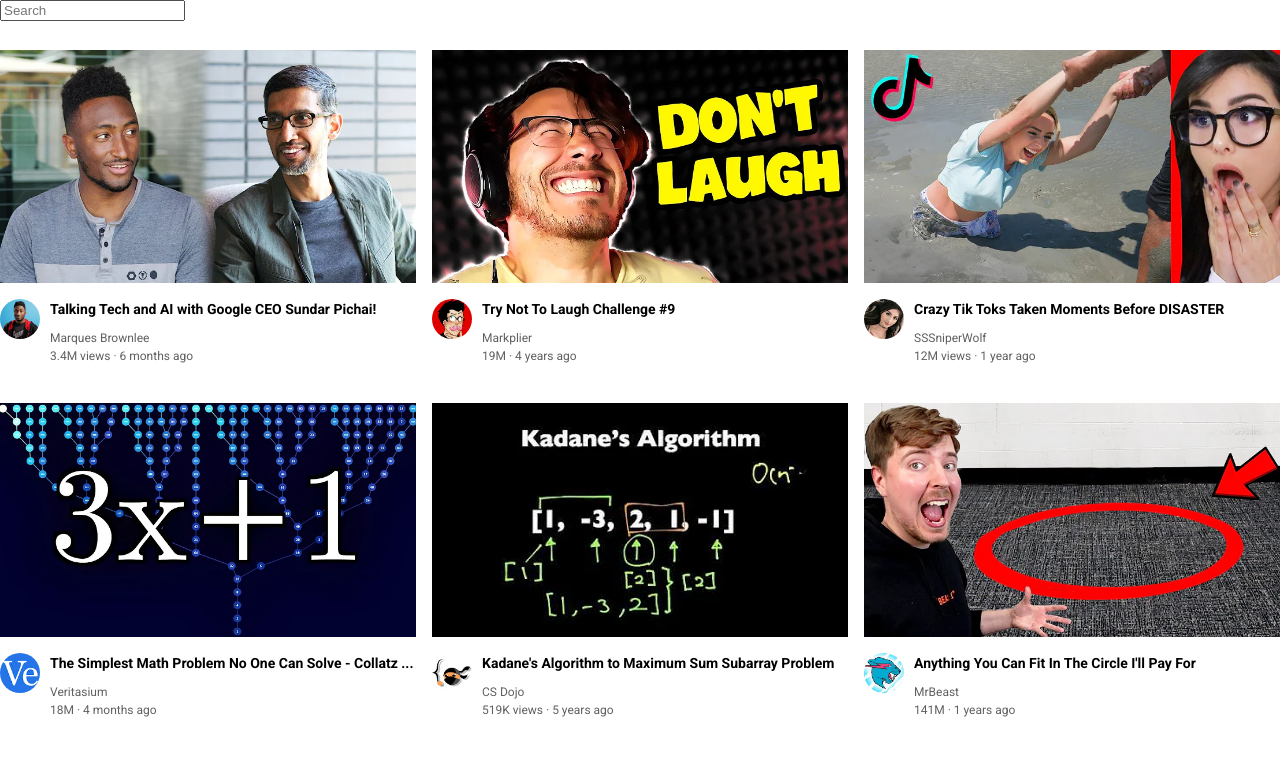
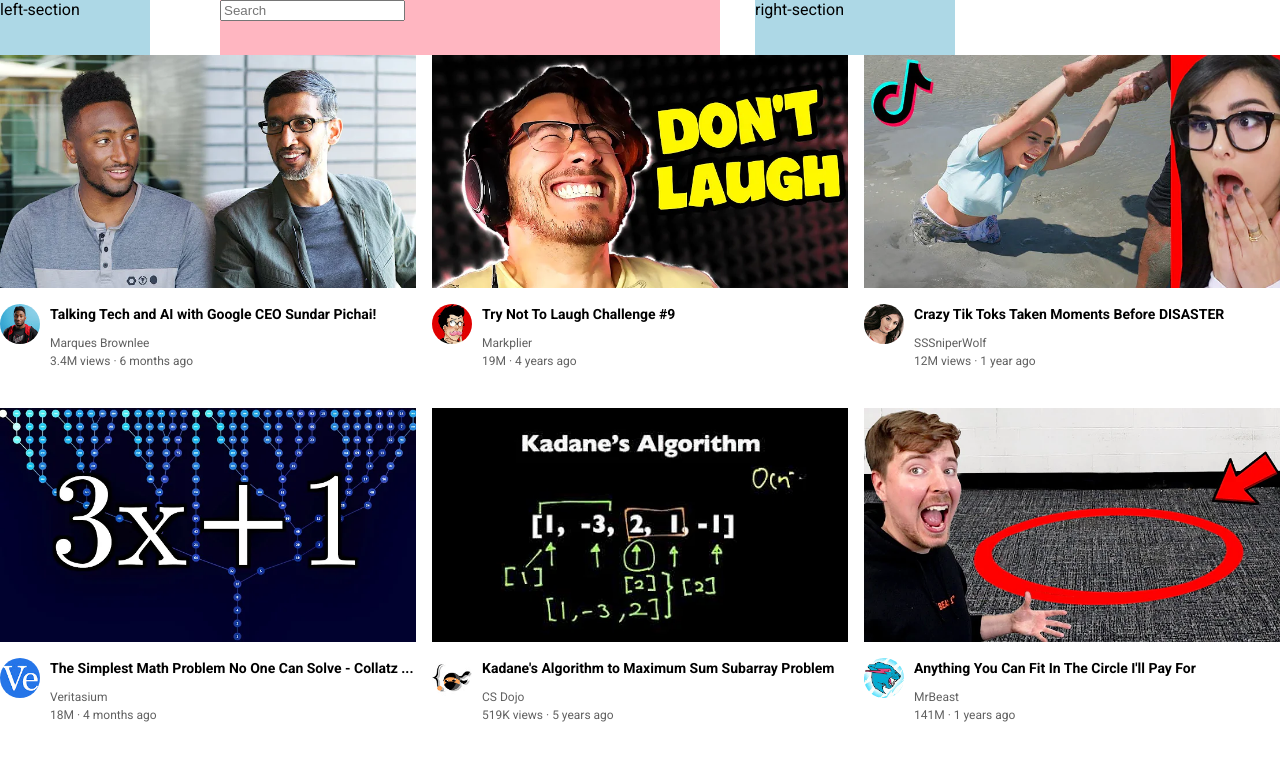
Before and after one commit to LionInTheCity14/Youtube-Clone, a plain HTML site: page index.html in a window 1280 px wide. Drawn offline with Linux system fonts and the light colour scheme.

Commit message:
Flexbox implemented and all css are put in seprate files according to their roles

```diff
--- a/index.html
+++ b/index.html
@@ -5,15 +5,31 @@
   <meta charset="UTF-8">
   <meta http-equiv="X-UA-Compatible" content="IE=edge">
   <meta name="viewport" content="width=device-width, initial-scale=1.0">
-  <link rel="stylesheet" href="styles/index.css">
+
+  <link rel="stylesheet" href="styles/general.css">
+  <link rel="stylesheet" href="styles/header.css">
+  <link rel="stylesheet" href="styles/video.css">
+
   <link rel="preconnect" href="https://fonts.googleapis.com">
   <link rel="preconnect" href="https://fonts.gstatic.com" crossorigin>
   <link href="https://fonts.googleapis.com/css2?family=Roboto:wght@400;500;700&display=swap" rel="stylesheet">
+
   <title>Youtube-Clone</title>
 </head>
 
 <body>
-  <input class="search-bar" type="text" placeholder="Search"><br>
+
+  <div class="header">
+    <div class="left-section">
+      left-section
+    </div>
+    <div class="middle-section">
+      <input class="search-bar" type="text" placeholder="Search">
+    </div>
+    <div class="right-section">
+      right-section
+    </div>
+  </div>
 
   <div class="video-grid">
 
--- /dev/null
+++ b/styles/general.css
@@ -0,0 +1,8 @@
+body {
+  margin: 0px;
+  font-family: 'Roboto', sans-serif;
+}
+
+p{
+  margin: 0;
+}
--- /dev/null
+++ b/styles/header.css
@@ -0,0 +1,28 @@
+.header{
+  height: 55px;
+
+
+
+  display: flex;
+  flex-direction: row;
+  /* justify-content: space-between; */
+
+}
+
+.left-section{
+  background-color: lightblue;
+  width: 150px;
+}
+
+.middle-section{
+  margin-left: 70px;
+  margin-right: 35px;
+  background-color: lightpink;
+  flex: 1;
+  max-width: 500px;
+}
+
+.right-section{
+  background-color: lightblue;
+  width: 200px;
+}
--- a/styles/index.css
+++ b/styles/video.css
@@ -1,25 +1,8 @@
-body {
-  margin: 0px;
-  font-family: 'Roboto', sans-serif;
-}
-
-p{
-  margin: 0;
-}
-.search-bar {
-  display: block;
-  margin-bottom: 10px;
-}
-
 .video-grid{
   display: grid;
   grid-template-columns: 1fr 1fr 1fr;
   column-gap: 16px;
   row-gap: 40px;
-}
-
-.video-preview {
-
 }
 
 .thumbnail {
```
